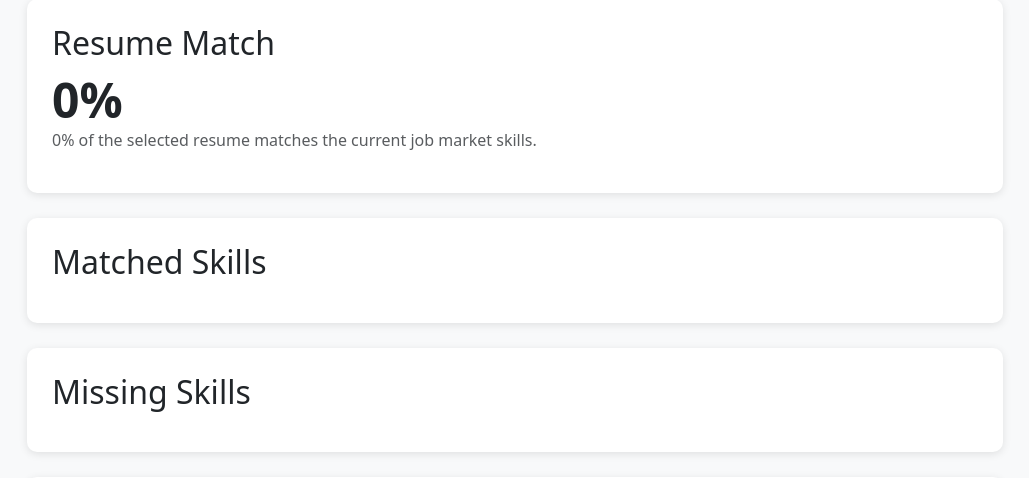
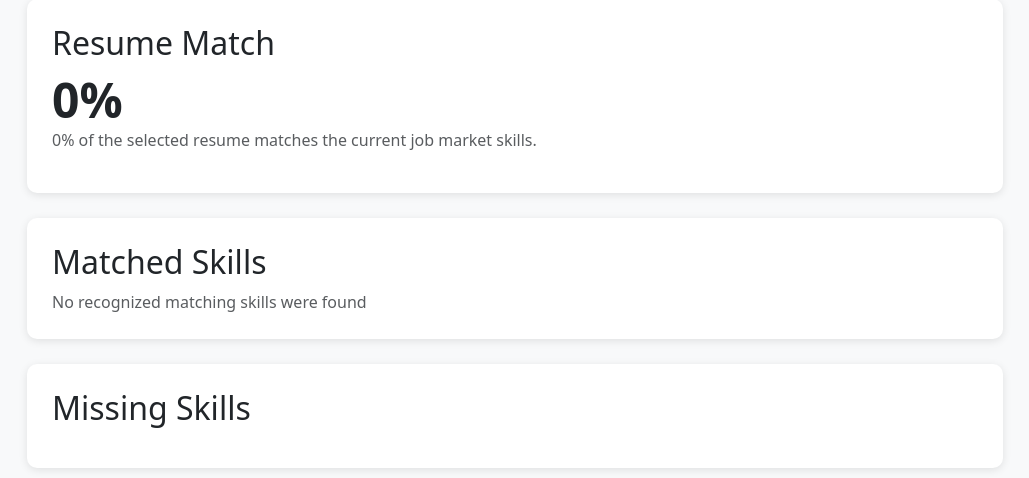
Before and after one commit to zajjhay19/job-posting-skill-analyzer, a Flask app: page / in a window 1280 px wide. Shown: the part 680-1158 px from the top of the page, without its empty margins (125-1154 px from the left). Run offline with Flask 3, Linux system fonts and the light colour scheme; data that the repository does not hold is empty.

Commit message:
Added empty state for no matching skills in resume analysis

```diff
--- a/templates/index.html
+++ b/templates/index.html
@@ -192,6 +192,8 @@
             Matched Skills
         </h2>
 
+        {% if matched_skills %}
+
         <ul>
 
             {% for skill in matched_skills %}
@@ -204,6 +206,13 @@
 
         </ul>
 
+            {% else %}
+
+                <p class="text-muted mb-0">
+                    No recognized matching skills were found
+                </p>
+
+            {% endif %}
         </div>
 
         <div class="dashboard-card">
```
